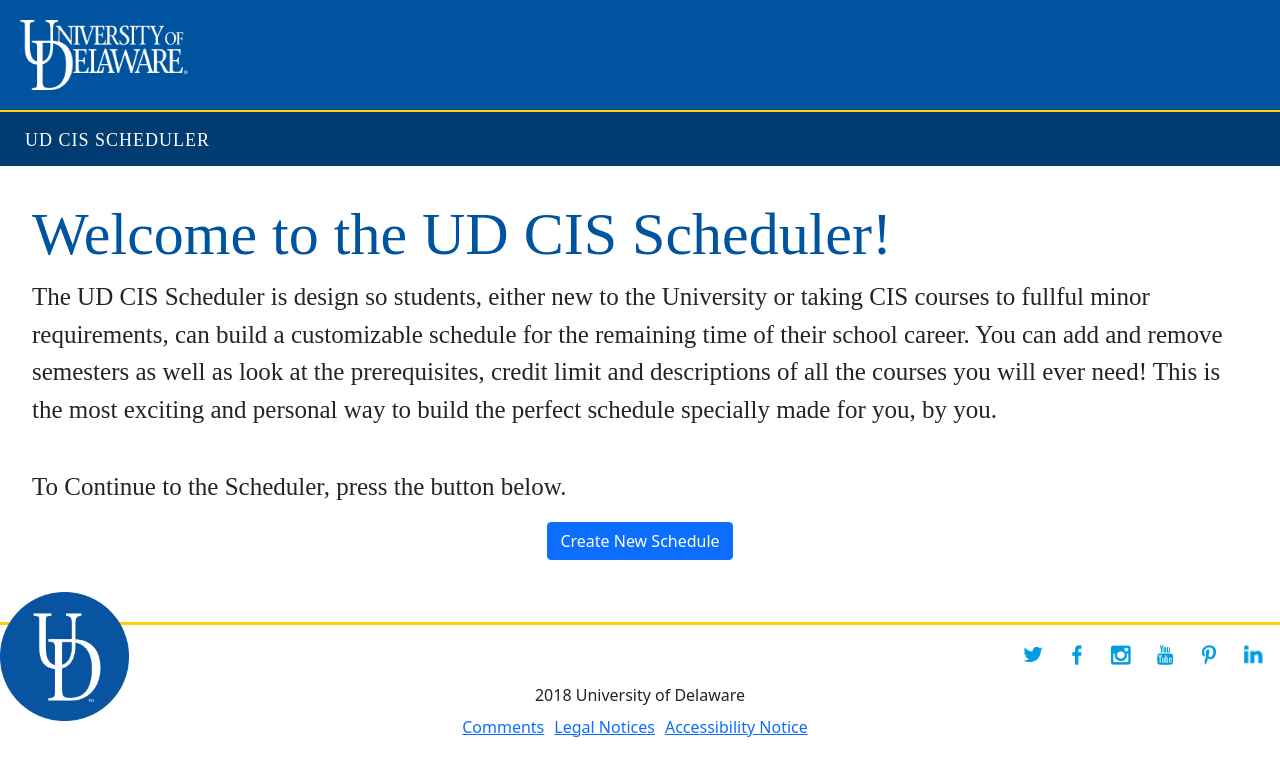
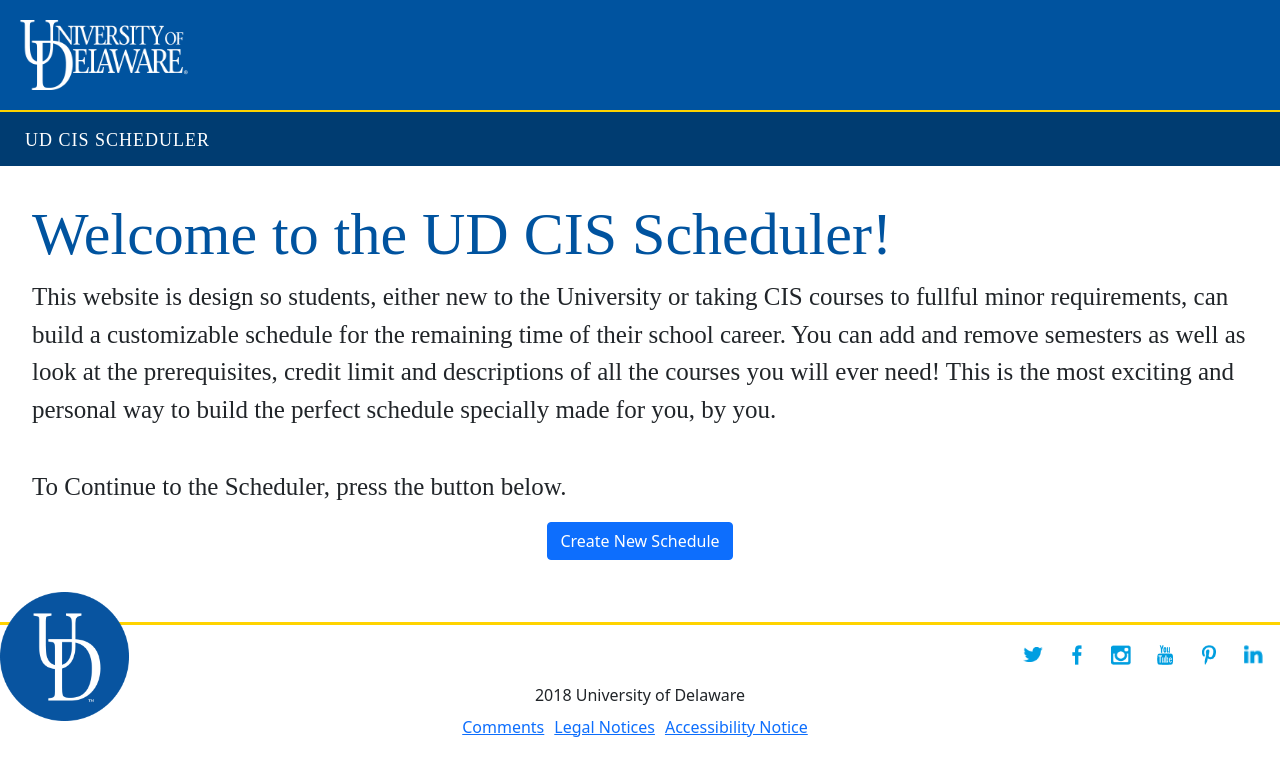
Before and after one commit to UD-CISC275-F21/ud-cis-scheduler-team-13, a React (Create React App) app: page / in a window 1280 px wide. Shown: the top 776 px of the page. Built offline with nearby package versions, Linux system fonts and the light colour scheme; a web font is replaced by a local one.

Commit message:
Deleted UD CIS Scheduler copy

```diff
--- a/src/components/Home.tsx
+++ b/src/components/Home.tsx
@@ -10,7 +10,7 @@ function Home(): JSX.Element {
             </div>
             <div>
                 <p>
-                    The UD CIS Scheduler is design so students, either new to the University or taking CIS courses to fullful minor requirements, can build a customizable schedule for the remaining time of their school career.
+                    This website is design so students, either new to the University or taking CIS courses to fullful minor requirements, can build a customizable schedule for the remaining time of their school career.
                     You can add and remove semesters as well as look at the prerequisites, credit limit and descriptions of all the courses you will ever need! This is the most exciting and personal way to build the perfect schedule specially
                     made for you, by you.
                 </p>
```
